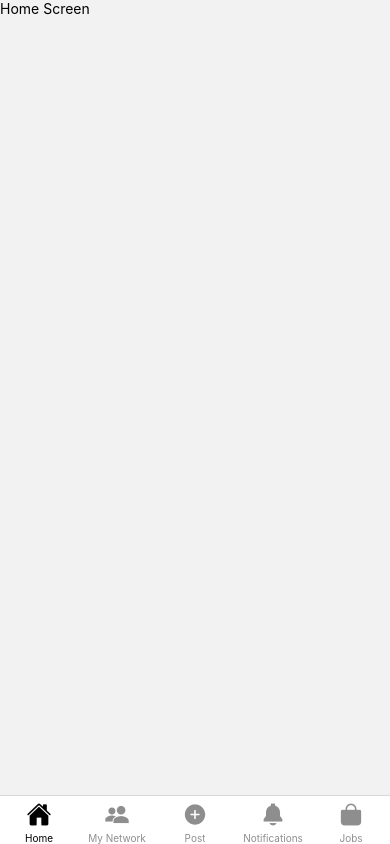
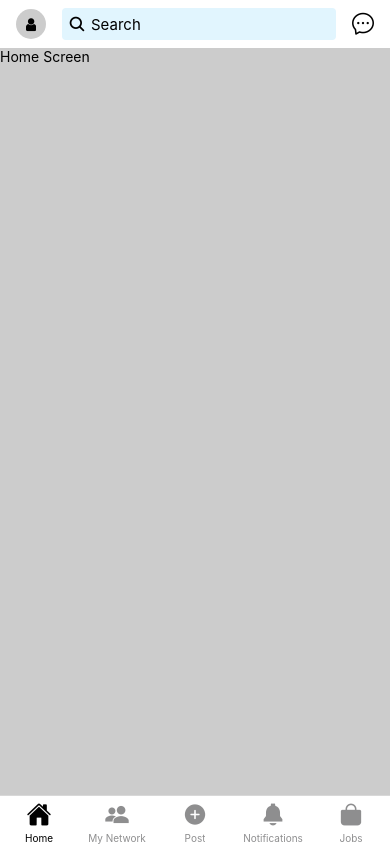
Before and after one commit to avnishranwa7/LinkedInClone, a React Native app: screen /Home in a window 390 px wide. Built offline with nearby package versions, Linux system fonts and the light colour scheme.

Commit message:
added header

```diff
--- a/App.tsx
+++ b/App.tsx
@@ -1,3 +1,4 @@
+import { Platform, SafeAreaView, StatusBar, StyleSheet } from "react-native";
 import { NavigationContainer } from "@react-navigation/native";
 
 // local imports
@@ -5,8 +6,17 @@ import TabNavigator from "./TabNavigator";
 
 export default function App() {
   return (
-    <NavigationContainer>
-      <TabNavigator />
-    </NavigationContainer>
+    <SafeAreaView style={styles.safeView}>
+      <NavigationContainer>
+        <TabNavigator />
+      </NavigationContainer>
+    </SafeAreaView>
   );
 }
+
+const styles = StyleSheet.create({
+  safeView: {
+    flex: 1,
+    paddingTop: Platform.OS === "android" ? StatusBar.currentHeight : 0,
+  },
+});
--- /dev/null
+++ b/Header.tsx
@@ -0,0 +1,50 @@
+import { StyleSheet, Text, View } from "react-native";
+import { Avatar } from "@rneui/themed";
+import Ionicons from "@expo/vector-icons/Ionicons";
+import AntDesign from "@expo/vector-icons/AntDesign";
+
+// local imports
+import { Color } from "./constants/Color";
+
+const Header = () => {
+  return (
+    <View style={styles.header}>
+      <Avatar
+        size={30}
+        rounded
+        icon={{ name: "user", type: "font-awesome", color: Color.black }}
+        containerStyle={{ backgroundColor: Color.grey }}
+      />
+      <View style={styles.searchView}>
+        <Ionicons name="search" size={18} color={Color.black} />
+        <Text style={styles.searchText}>Search</Text>
+      </View>
+      <AntDesign name="message1" size={22} color="black" />
+    </View>
+  );
+};
+
+export default Header;
+
+const styles = StyleSheet.create({
+  header: {
+    flexDirection: "row",
+    gap: 16,
+    alignItems: "center",
+    paddingHorizontal: 16,
+    paddingVertical: 8,
+    backgroundColor: Color.white,
+  },
+  searchView: {
+    flexDirection: "row",
+    flex: 1,
+    gap: 5,
+    alignItems: "center",
+    backgroundColor: Color.lightestBlue,
+    padding: 6,
+    borderRadius: 4,
+  },
+  searchText: {
+    fontSize: 15,
+  },
+});
--- a/TabNavigator.tsx
+++ b/TabNavigator.tsx
@@ -4,6 +4,7 @@ import Ionicons from "@expo/vector-icons/Ionicons";
 // local imports
 import { HomeScreen, MyNetwork, Post, Notifications, Jobs } from "./screens";
 import { Color } from "./constants/Color";
+import Header from "./Header";
 
 const Tab = createBottomTabNavigator();
 
@@ -26,7 +27,11 @@ function tabBarIcon(
 function TabNavigator() {
   return (
     <Tab.Navigator
-      screenOptions={{ headerShown: false, tabBarActiveTintColor: Color.black }}
+      screenOptions={{
+        tabBarActiveTintColor: Color.black,
+        header: () => <Header />,
+      }}
+      sceneContainerStyle={{ backgroundColor: Color.grey }}
     >
       <Tab.Screen
         name="Home"
--- a/constants/Color.ts
+++ b/constants/Color.ts
@@ -1,3 +1,6 @@
 export const Color = {
   black: "#000000",
+  white: "#ffffff",
+  grey: "#cccccc",
+  lightestBlue: "#e1f5fe",
 };
--- a/package.json
+++ b/package.json
@@ -11,6 +11,8 @@
   "dependencies": {
     "@react-navigation/bottom-tabs": "^6.5.20",
     "@react-navigation/native": "^6.1.17",
+    "@rneui/base": "^4.0.0-rc.7",
+    "@rneui/themed": "^4.0.0-rc.8",
     "expo": "~51.0.10",
     "expo-status-bar": "~1.12.1",
     "react": "18.2.0",
```
Also changed, not shown: 1 other file (tests, documents, lock files or other folders).
